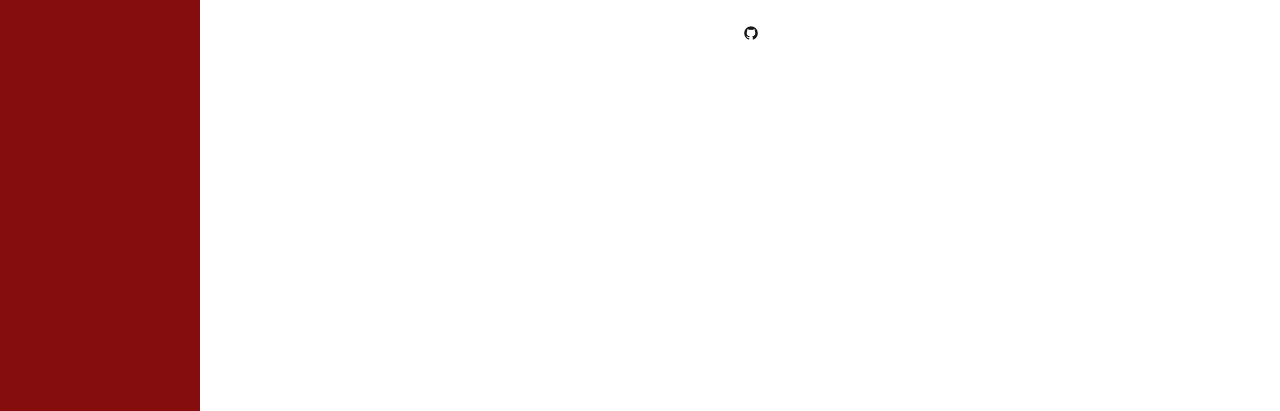
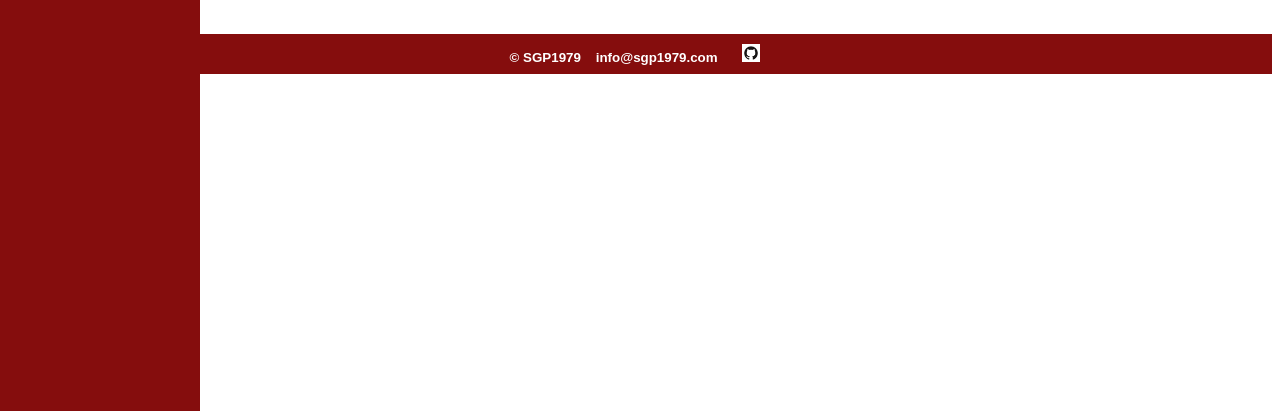
Before and after one commit to sgp1979/solver-quadratic-equations, a FastAPI app: template templates/plot.html in a window 1280 px wide. Shown: the part 389-800 px from the top of the page. Run offline with FastAPI, Linux system fonts and the light colour scheme; the template is opened without the code that fills it, so the values that code supplies are empty.

Commit message:
Update plot.html

```diff
--- a/templates/plot.html
+++ b/templates/plot.html
@@ -64,7 +64,7 @@
 
     </main><!--end of Main-->
 
-    <footer>
+    <footer class="relative">
         <p class="copyright">&copy; SGP1979 &nbsp;&nbsp; info@sgp1979.com &nbsp;&nbsp;
         <a target="_blank" href="https://github.com/sgp1979";>
             <img src="{{url_for('static', path='/GitHub.png')}}" width="18" alt="GitHub"></a></p>
```
